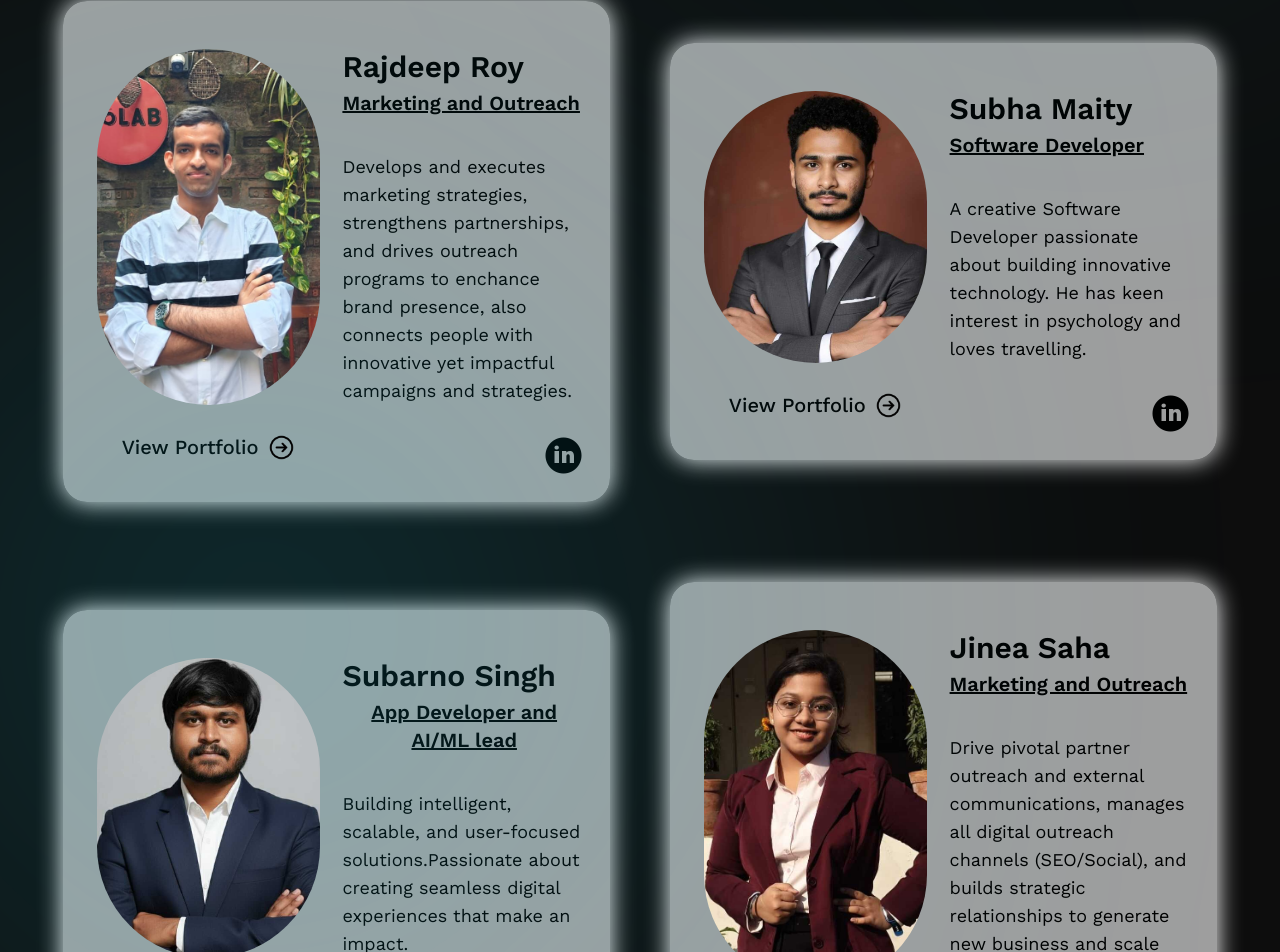
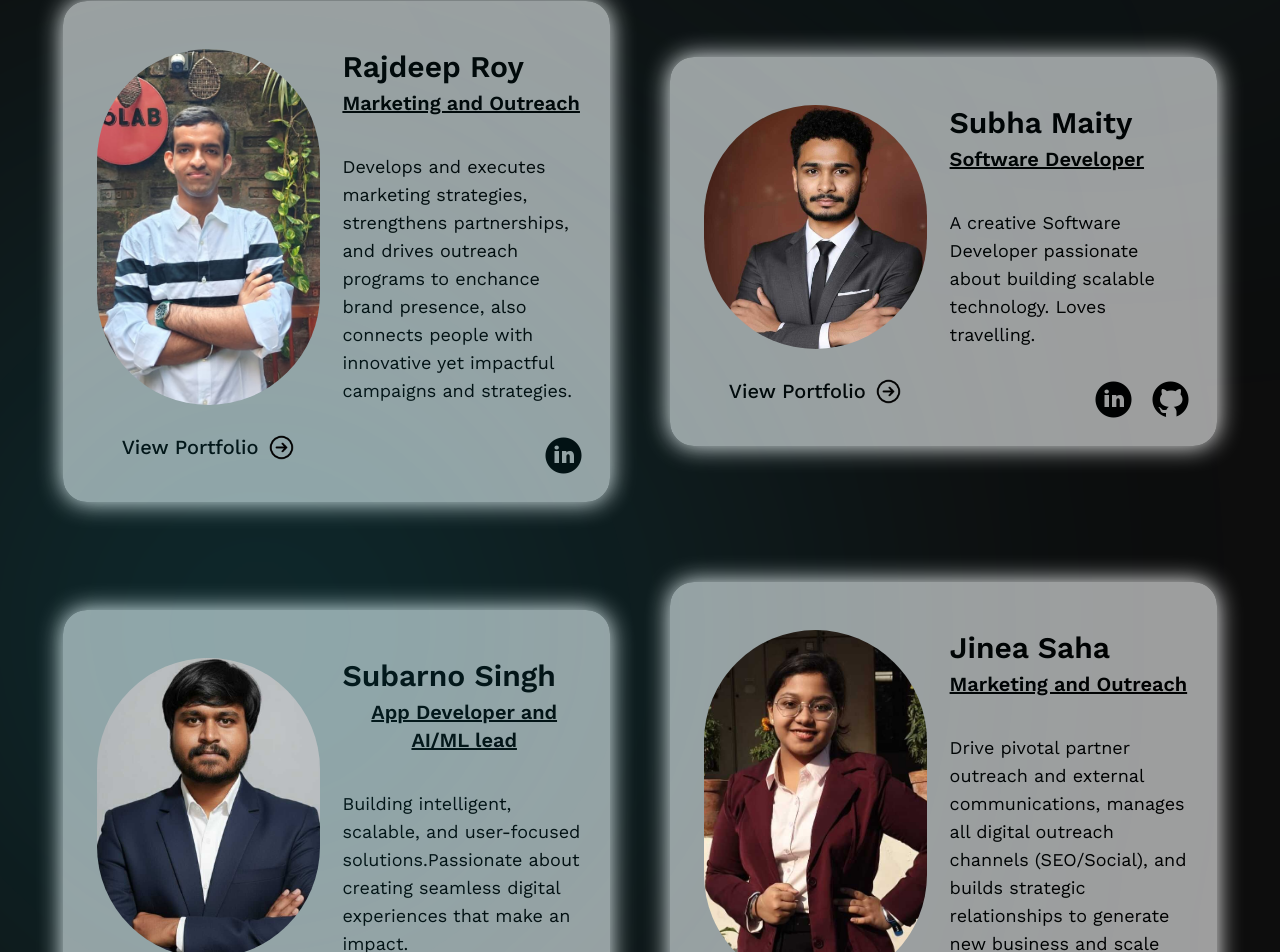
Before and after one commit to Aftab48/Ascend, a Next.js app: page /about in a window 1280 px wide. Shown: the part 5621-6573 px from the top of the page. Built offline with nearby package versions, Linux system fonts and the light colour scheme.

Commit message:
Revise profile details

```diff
--- a/constants/teamInfo.ts
+++ b/constants/teamInfo.ts
@@ -207,34 +207,37 @@ export const teamMembers: TeamMember[] = [
     name: "Subha Maity",
     slug: "subha-maity",
     role: "Software Developer",
-    bio: "A creative Software Developer passionate about building innovative technology. He has keen interest in psychology and loves travelling.",
-    summary: "Sofia Martinez is a certified Agile project manager with 9 years of experience leading digital transformation projects. She specializes in bridging the gap between technical teams and stakeholders, ensuring smooth project delivery while maintaining high quality standards. Sofia is passionate about process optimization, team collaboration, and delivering exceptional value to clients. Her strategic approach and excellent communication skills have been instrumental in the success of numerous high-stakes projects.",
+    bio: "A creative Software Developer passionate about building scalable technology. Loves travelling.",
+    summary: "Experienced Backend Developer with a strong track record of building scalable backend services and developing secure, high-performance APIs. Skilled in optimizing database interactions to reduce system load and operational costs across multiple projects. Adept at implementing efficient, maintainable, and reliable backend architectures that enhance overall application performance and scalability.",
     image: "/assets/team/subha.jpg",
-    linkedin: "https://linkedin.com",
-    twitter: "https://twitter.com",
-    email: "sofia@ascendtech.agency",
-    yearsOfExperience: 9,
-    techStack: ["Jira", "Asana", "Monday.com", "Slack", "Miro", "Confluence", "MS Project", "Agile", "Scrum", "Kanban"],
+    linkedin: "https://www.linkedin.com/in/subha-maity-79a238254",
+    twitter: "https://x.com/subhamaity21",
+    github: "https://github.com/Subhamaity21",
+    website: "https://www.subha.me",
+    email: "subha.maity814@gmail.com",
+    yearsOfExperience: 2,
+    techStack: ["NextJs", "React", "NodeJs", "MongoDB", "ExpressJs", "Tailwind"],
     achievements: [
-      "Managed 80+ successful project deliveries",
+      "Managed 10+ successful project deliveries",
       "Maintained 98% client satisfaction rate",
-      "PMP & Scrum Master certified",
+      "Reduced service cost by 25% by optimization",
       "Reduced project delivery time by 25% through process optimization",
       "Built and led teams of 30+ professionals"
     ],
     projects: [
       {
-        title: "E-Commerce Platform Redesign",
-        description: "Managed end-to-end delivery of a complex e-commerce redesign involving 15+ team members across 3 time zones.",
-        role: "Senior Project Manager",
-        technologies: ["Agile", "Jira", "Confluence", "Stakeholder Management"],
-        link: "/portfolio/ecommerce-platform"
+        title: "Mystry Message",
+        description: "A complex messaging platform for sending anonymous messages",
+        role: "Full Stack Developer",
+        technologies: ["Next", "React", "Shadcn UI", "Tailwind"],
+        link: "https://feedback.subha.me"
       },
       {
-        title: "Healthcare Management System",
-        description: "Led project management for HIPAA-compliant healthcare system, coordinating with medical professionals, developers, and compliance teams.",
+        title: "Resume Genie",
+        description: "AI based resume analyzer and Q&A platform",
         role: "Technical Project Manager",
-        technologies: ["Waterfall-Agile Hybrid", "Risk Management", "Compliance Coordination"]
+        technologies: ["Gemini", "Vercel AI SDK", "NextJS"],
+        link:"https://resume-analyzer.subha.me"
       },
       {
         title: "Digital Transformation Initiative",
```
